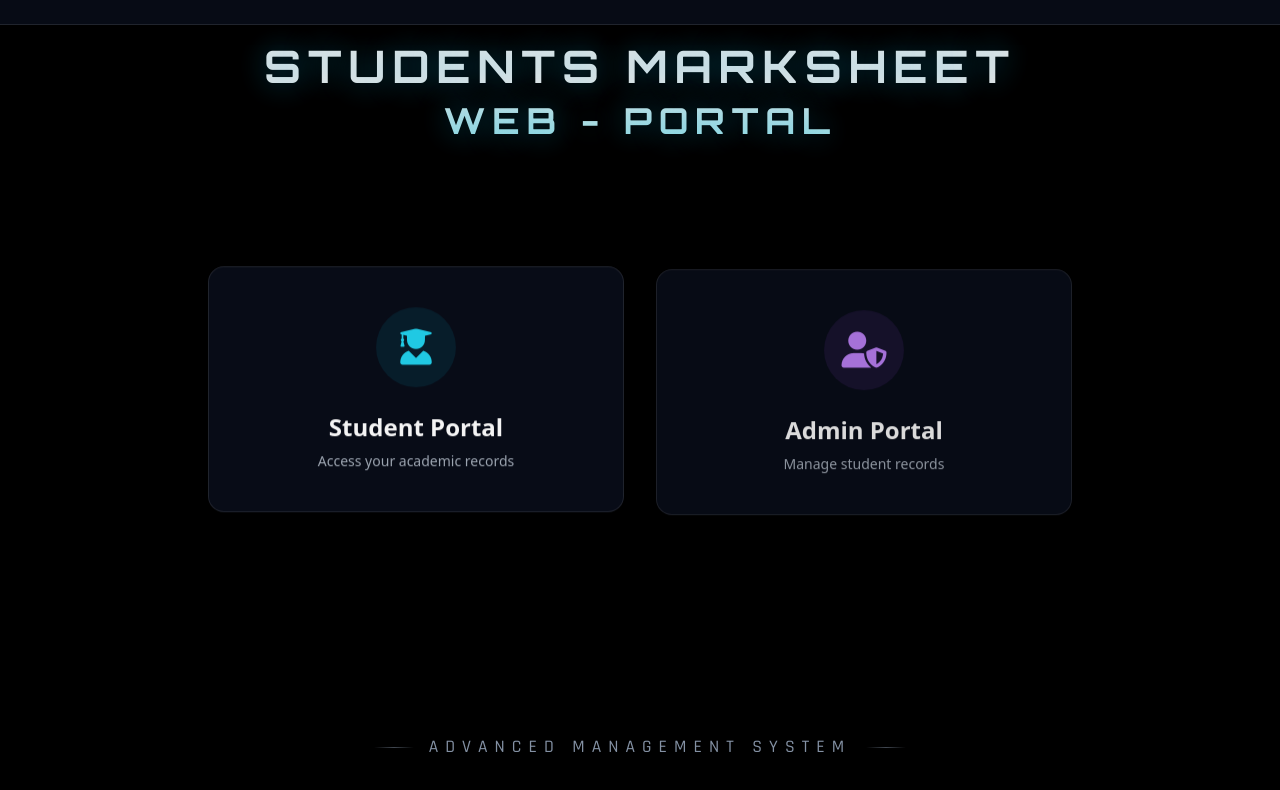
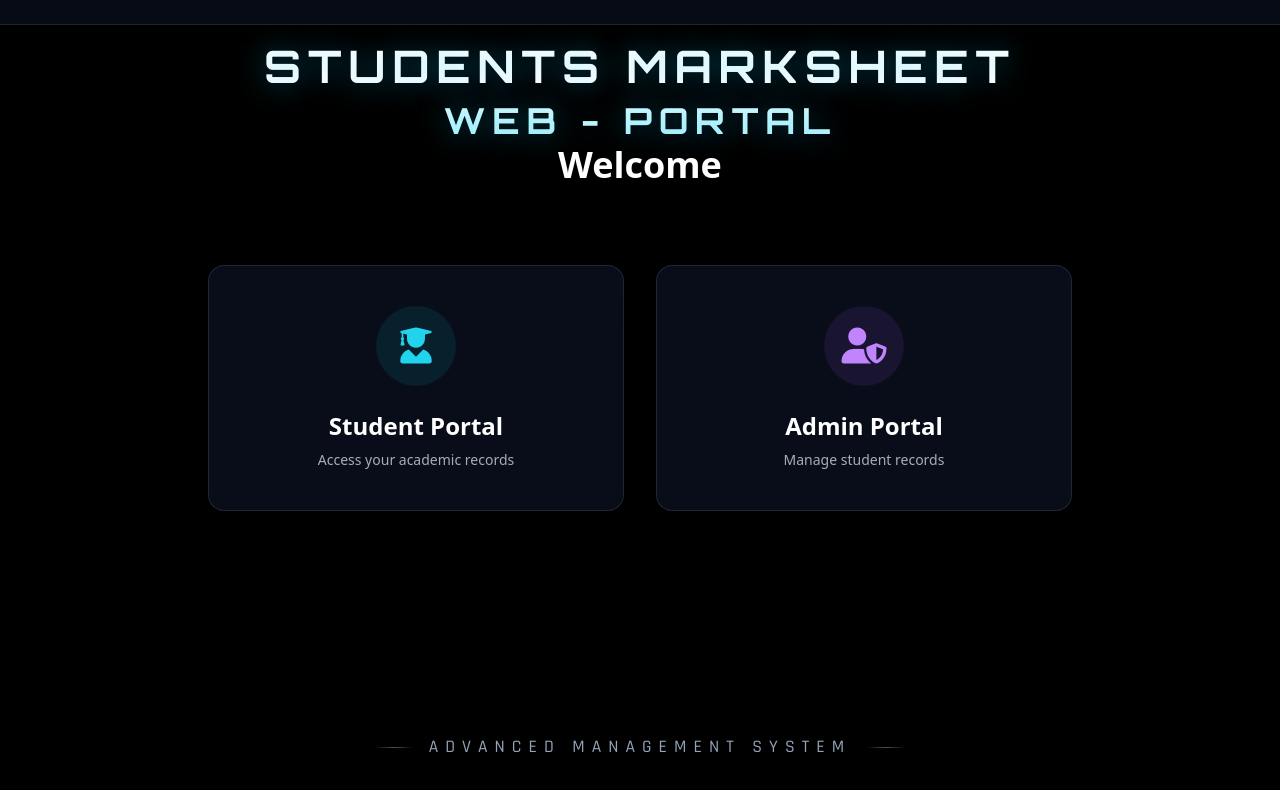
Before and after one commit to nandishnandish2000-cmyk/STUDENTS_MARKSHEET, a website: page index.html in a window 1280 px wide. Drawn offline with nearby package versions, Linux system fonts and the light colour scheme; some packages are replaced by stand-ins of ours; a script that the page names is missing.

Commit message:
Deployment v11: Fix UI Layering & Reveal Timing. Moved background robot to z-index -10 and reduced intro delay to 500ms to resolve the blank screen and overlapping issues.

```diff
--- a/index.html
+++ b/index.html
@@ -51,18 +51,23 @@
             left: 0;
             width: 100%;
             height: 100%;
-            z-index: 0;
+            z-index: -10;
             background: #000000;
             opacity: 1;
             visibility: visible;
             transition: opacity 1.5s ease-in-out;
+            pointer-events: none;
         }
 
 
 
         spline-viewer {
-            position: relative;
-            z-index: 1;
+            position: absolute;
+            top: 0;
+            left: 0;
+            width: 100%;
+            height: 100%;
+            z-index: -5;
         }
 
         /* Additional Spline watermark hiding via CSS */
@@ -84,7 +89,7 @@
             height: 70px;
             /* Solid color matching the Spline scene's bottom-right corner */
             background: #000000;
-            z-index: 10;
+            z-index: 20;
             pointer-events: none;
         }
 
@@ -365,8 +370,8 @@
 
         <!-- 1. HOME PAGE -->
         <section id="homePage" class="view-section fade-in flex flex-col items-center justify-center h-full mt-24">
-            <!-- Central Welcome (More subtle now as background has titles) -->
-            <div class="text-center mb-16 opacity-0"> <!-- Hidden as we use the Spline overlays -->
+            <!-- Central Welcome -->
+            <div class="text-center mb-16">
                 <h2 class="text-4xl font-bold mb-4 text-white">Welcome</h2>
             </div>
 
@@ -1312,13 +1317,13 @@
                         mod.classList.add('visible');
                     }, 200 + (index * 150));
                 });
-            }, 4000); // 4 second clean robot intro
+            }, 500); // 500ms faster reveal
 
         });
     </script>
 
     <!-- Original App Script -->
-    <script src="js/app.js?v=10"></script>
+    <script src="js/app.js?v=11"></script>
 
 </body>
 
```
